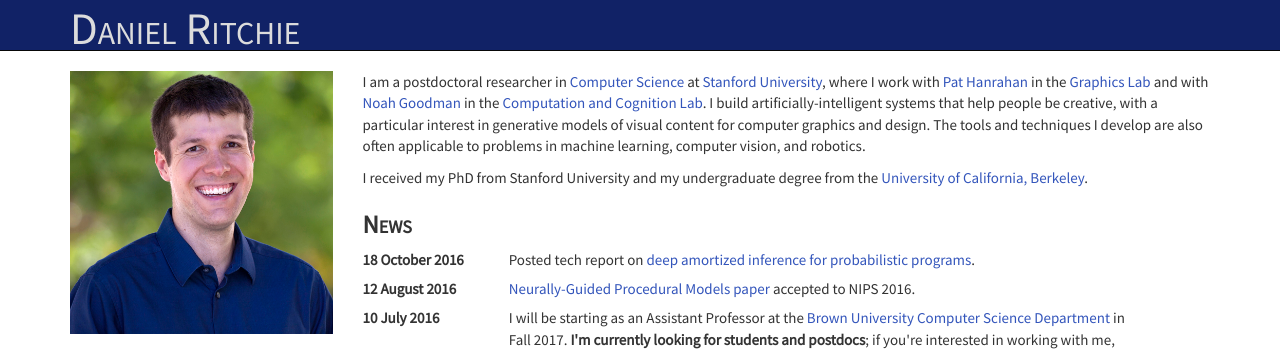
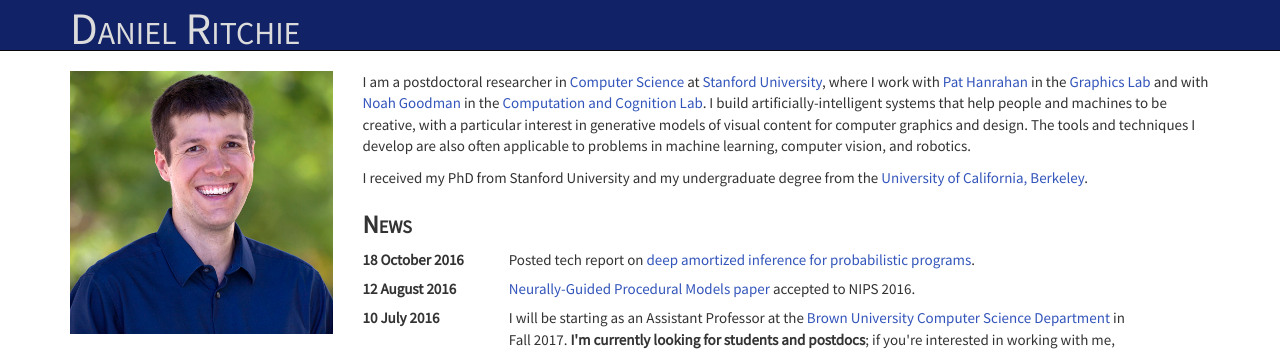
Before and after one commit to dritchie/dritchie.github.io, a Jekyll site: the page built from index.html, in a window 1280 px wide. Shown: the top 351 px of the page. Built offline with Jekyll 4.4.1, drawn with Linux system fonts in a browser that asks for light colours.

Commit message:
Tweak description of research interests.

```diff
--- a/index.html
+++ b/index.html
@@ -6,7 +6,7 @@ layout: default
 	<div class='hidden-md hidden-lg mainheader'>About</div>
 
 	<p>
-		I am a postdoctoral researcher in <a target='_blank' href='https://cs.stanford.edu'>Computer Science</a> at <a target='_blank' href='https://stanford.edu'>Stanford University</a>, where I work with <a target='_blank' href='https://graphics.stanford.edu/~hanrahan'>Pat Hanrahan</a> in the <a target='_blank' href='https://graphics.stanford.edu'>Graphics Lab</a> and with <a target='_blank' href='http://cocolab.stanford.edu/ndg.html'>Noah Goodman</a> in the <a target='_blank' href='http://cocolab.stanford.edu'>Computation and Cognition Lab</a>. I build artificially-intelligent systems that help people be creative, with a particular interest in generative models of visual content for computer graphics and design. The tools and techniques I develop are also often applicable to problems in machine learning, computer vision, and robotics.
+		I am a postdoctoral researcher in <a target='_blank' href='https://cs.stanford.edu'>Computer Science</a> at <a target='_blank' href='https://stanford.edu'>Stanford University</a>, where I work with <a target='_blank' href='https://graphics.stanford.edu/~hanrahan'>Pat Hanrahan</a> in the <a target='_blank' href='https://graphics.stanford.edu'>Graphics Lab</a> and with <a target='_blank' href='http://cocolab.stanford.edu/ndg.html'>Noah Goodman</a> in the <a target='_blank' href='http://cocolab.stanford.edu'>Computation and Cognition Lab</a>. I build artificially-intelligent systems that help people and machines to be creative, with a particular interest in generative models of visual content for computer graphics and design. The tools and techniques I develop are also often applicable to problems in machine learning, computer vision, and robotics.
 	</p>
 	<p>
 		I received my PhD from Stanford University and my undergraduate degree from the <a target='_blank' href='http://www.berkeley.edu'>University of California, Berkeley</a>.
```
